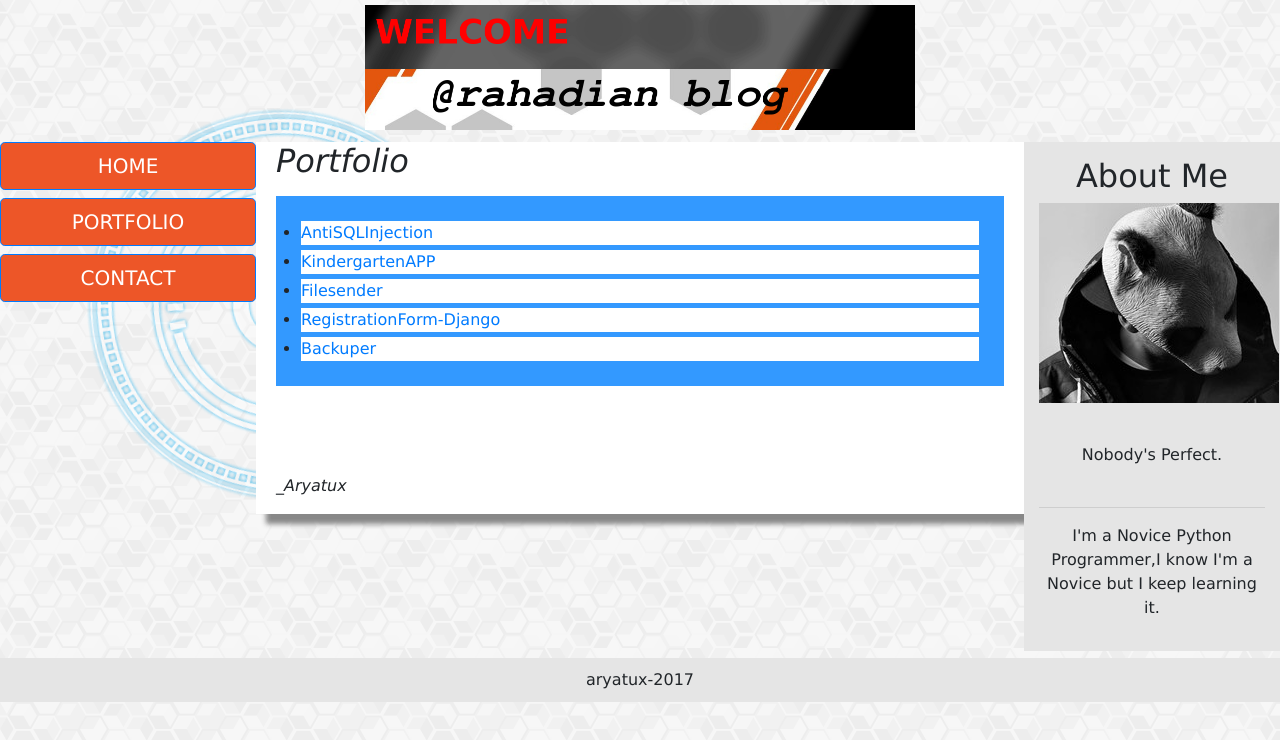
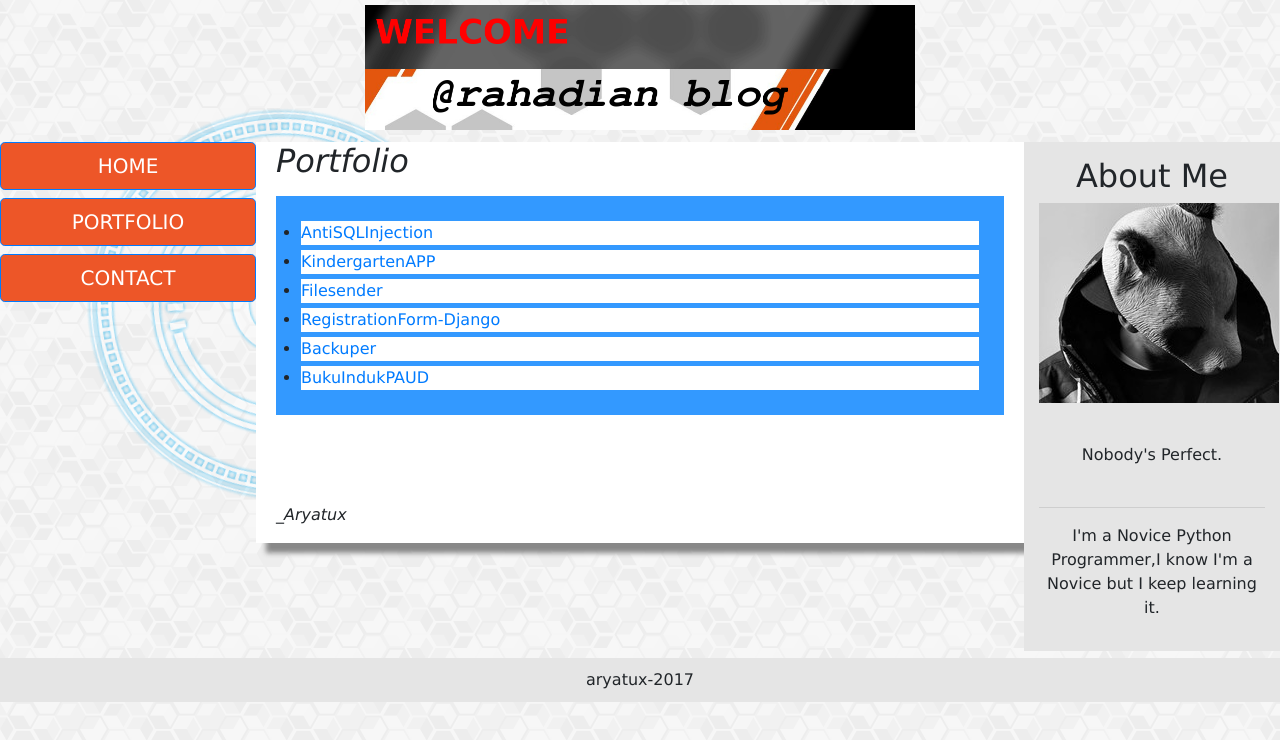
Before and after one commit to rahadian/rahadian.github.io, a plain HTML site: page portfolio.html in a window 1280 px wide. Drawn offline with nearby package versions, Linux system fonts and the light colour scheme.

Commit message:
Update portfolio.html

```diff
--- a/portfolio.html
+++ b/portfolio.html
@@ -156,6 +156,7 @@ width:100%;
   <li><a href="https://github.com/rahadian/FileSender" target="_blank">Filesender</a></li>
   <li><a href="https://github.com/rahadian/RegistrationForm-Django" target="_blank">RegistrationForm-Django</a></li>
   <li><a href="https://github.com/rahadian/backuper" target="_blank">Backuper</a></li>
+  <li><a href="https://github.com/rahadian/BukuIndukPAUD" target="_blank">BukuIndukPAUD</a></li>
 </ul>
 <br><br><br>
 <i>_Aryatux</i></p>
```
